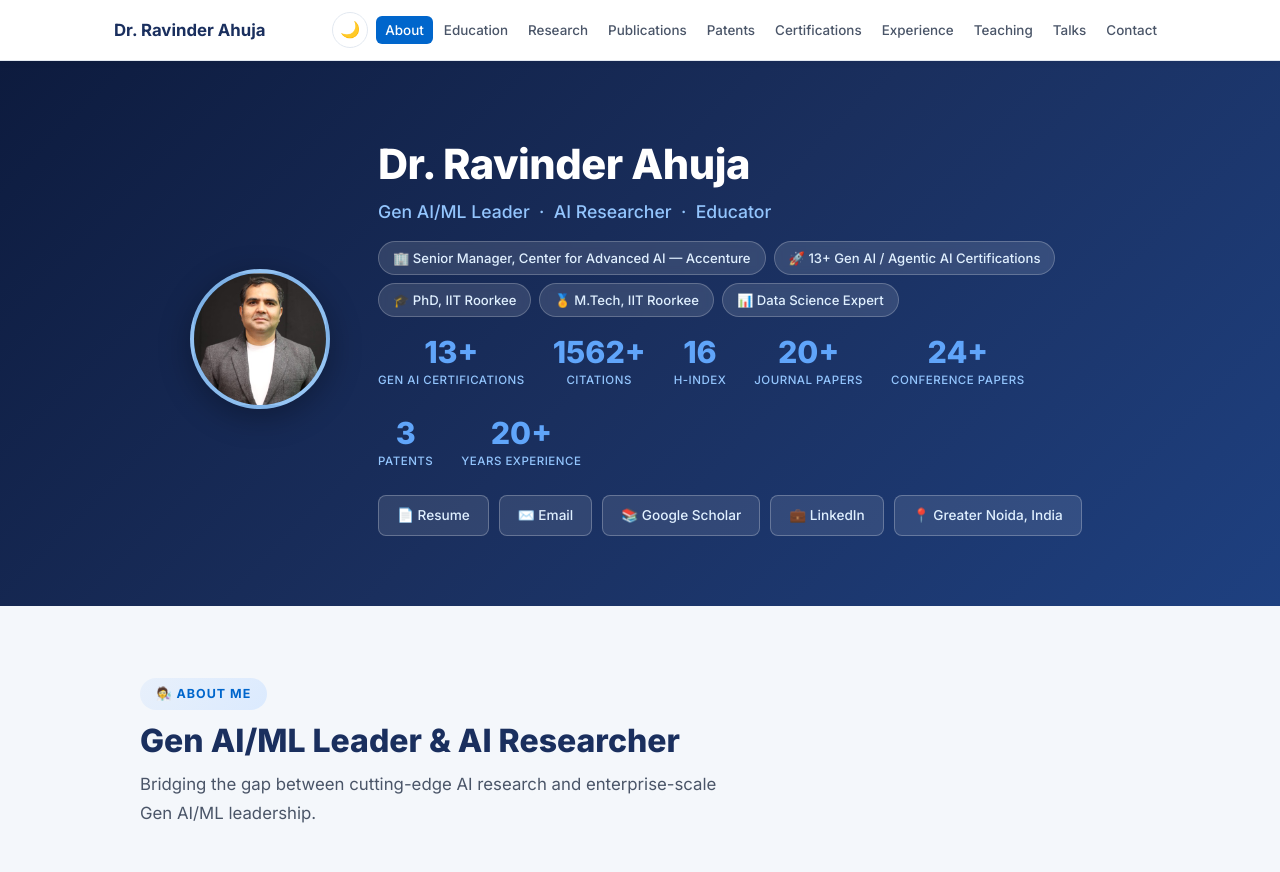
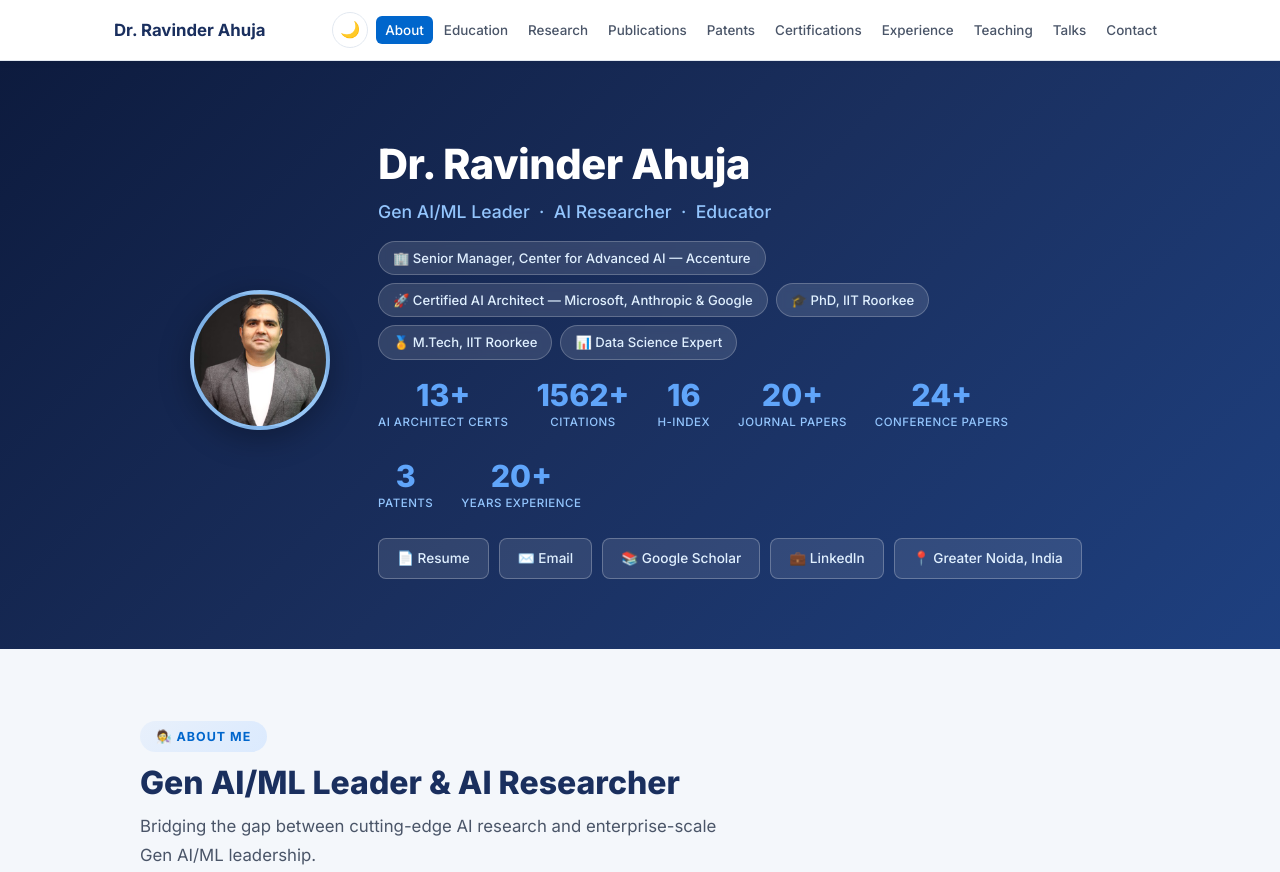
Before and after one commit to ahujaravinder022/ahujaravinder022.github.io, a plain HTML site: page index.html in a window 1280 px wide. Shown: the top 872 px of the page. Drawn offline with Linux system fonts and the light colour scheme.

Commit message:
Name Microsoft, Anthropic, Google on the Architect credential chip

```diff
--- a/index.html
+++ b/index.html
@@ -52,7 +52,7 @@
 
       <div class="hero-creds">
         <span class="cred-chip">🏢 Senior Manager, Center for Advanced AI — Accenture</span>
-        <span class="cred-chip">🚀 13+ Gen AI / Agentic AI Certifications</span>
+        <span class="cred-chip">🚀 Certified AI Architect — Microsoft, Anthropic &amp; Google</span>
         <span class="cred-chip">🎓 PhD, IIT Roorkee</span>
         <span class="cred-chip">🏅 M.Tech, IIT Roorkee</span>
         <span class="cred-chip">📊 Data Science Expert</span>
@@ -61,7 +61,7 @@
       <div class="hero-stats">
         <div class="stat">
           <div class="stat-num">13+</div>
-          <div class="stat-label">Gen AI Certifications</div>
+          <div class="stat-label">AI Architect Certs</div>
         </div>
         <div class="stat">
           <div class="stat-num">1562+</div>
```
